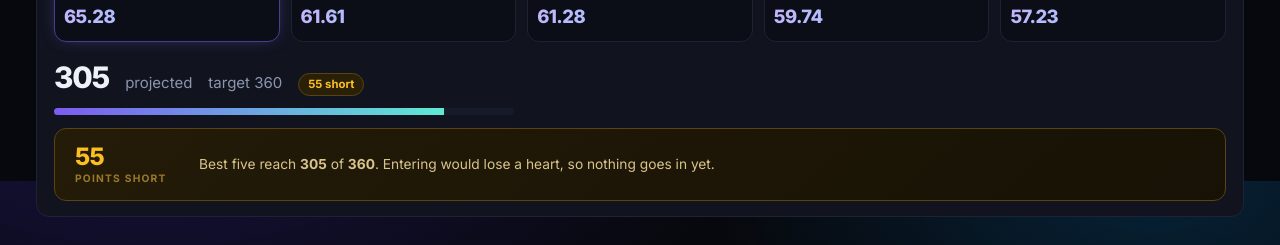
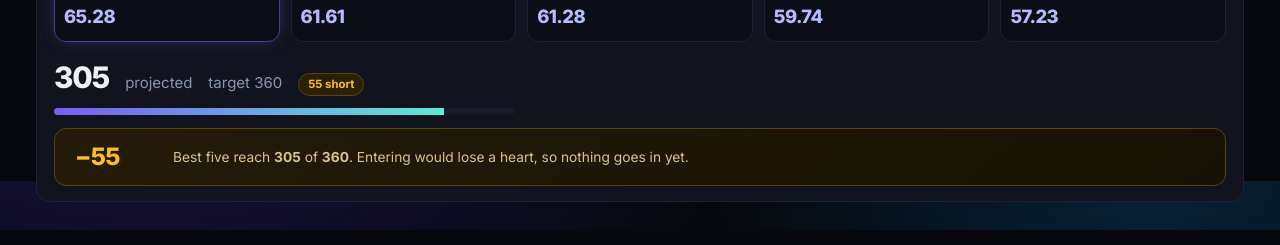
Before and after one commit to mas00009/sorare-autopilot, a website: page docs/index.html in a window 1280 px wide. Shown: the part 619-864 px from the top of the page. Drawn offline with Linux system fonts and the light colour scheme.

Commit message:
Signed number, no caption
Co-Authored-By: Claude Opus 5 <noreply@anthropic.com>

```diff
--- a/docs/index.html
+++ b/docs/index.html
@@ -108,14 +108,12 @@ nav button .dot{display:inline-block;width:6px;height:6px;border-radius:99px;bac
  padding:15px 20px;border:1px solid #584311;background:linear-gradient(140deg,#241b08,#171205)}
 /* The number keeps a fixed column so the copy beside it starts on one line
    whatever the viewport, instead of shifting with the digit count. */
-.msg .big{flex:none;min-width:104px}
+.msg .big{flex:none;min-width:78px}
 .msg p{flex:1}
 .msg .big{font-size:1.5rem;font-weight:790;letter-spacing:-.03em;line-height:1.1;color:var(--warn);white-space:nowrap}
-.msg .big s{display:block;font-size:.64rem;letter-spacing:.12em;text-transform:uppercase;
- font-weight:700;color:#9a7a2a;text-decoration:none;margin-top:3px}
 .msg p{margin:0;font-size:.86rem;line-height:1.5;color:#d9c48c;max-width:none;text-wrap:pretty}
 .msg.good{border-color:#1c4d3c;background:linear-gradient(140deg,#0c2a20,#071711)}
-.msg.good .big{color:var(--go)} .msg.good .big s{color:#3f8e73} .msg.good p{color:#a7d8c4}
+.msg.good .big{color:var(--go)} .msg.good p{color:#a7d8c4}
 table{width:100%;border-collapse:collapse;font-variant-numeric:tabular-nums;font-size:.9rem}
 th{text-align:left;font-weight:700;color:var(--faint);font-size:.69rem;text-transform:uppercase;letter-spacing:.1em;padding:0 10px 7px 0}
 td{padding:7px 10px 7px 0;border-top:1px solid var(--line)}
@@ -294,10 +292,10 @@ function surfacePanel(s){
       <span class="pill ${tot>=s.target?'go':'warn'}">${tot>=s.target?'clears target':Math.round(s.target-tot)+' short'}</span>`:''}</div>
     ${s.target?`<div class="barp"><i style="width:${pct}%"></i></div>`:''}
     ${waiting?`<div class="msg">
-      <span class="big">${Math.round(pl.shortfall)}<s>points short</s></span>
+      <span class="big">&minus;${Math.round(pl.shortfall)}</span>
       <p>Best five reach <b>${Math.round(pl.projected)}</b> of <b>${s.target}</b>. Entering would lose a heart, so nothing goes in yet.</p></div>`:''}
     ${pl&&pl.clearsTarget&&pl.lock?`<div class="msg good">
-      <span class="big">${Math.round(pl.projected-s.target)}<s>points clear</s></span>
+      <span class="big">+${Math.round(pl.projected-s.target)}</span>
       <p>Locks ${when(pl.lock)}${pl.tradedPointsForTime>0?`, ${pl.tradedPointsForTime} points given up to lock a day later`:''}.</p></div>`:''}
   </div>`;
 }
```
